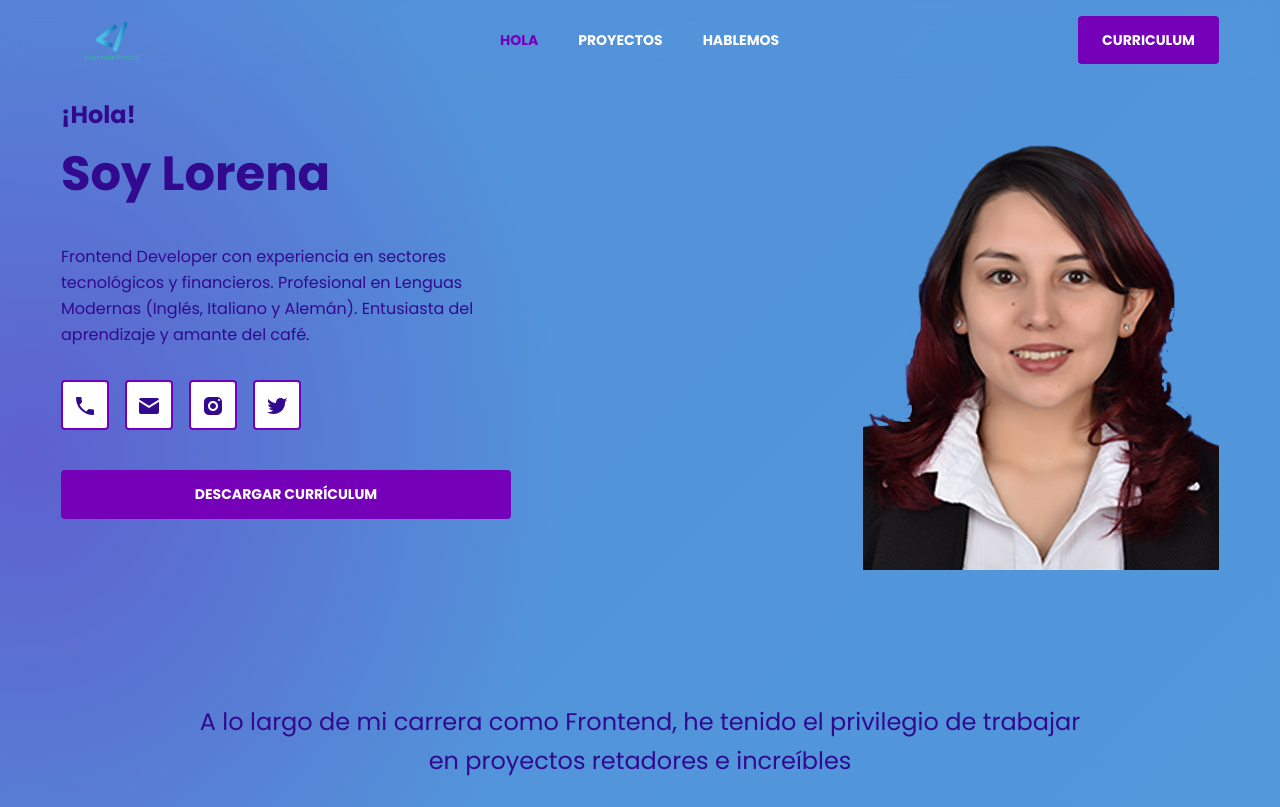
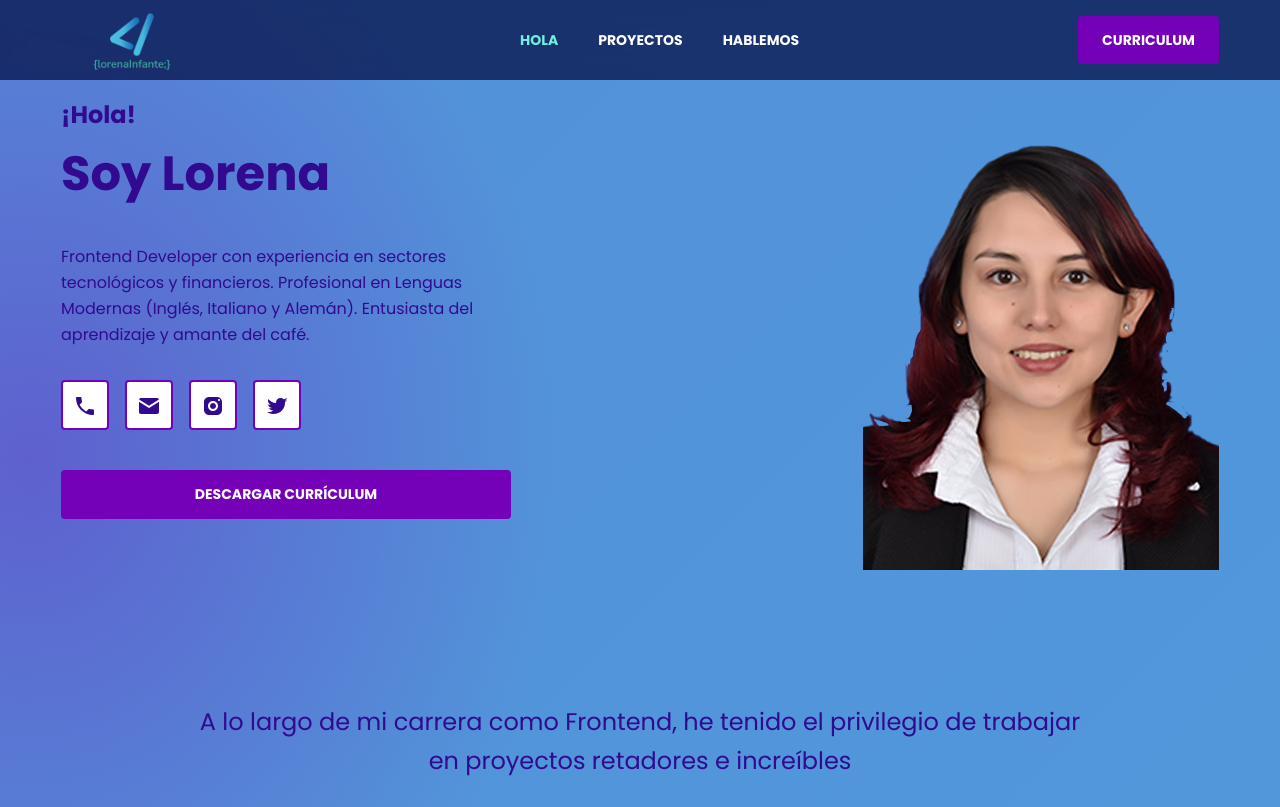
Before and after one commit to lorena-infante/portafolio-lorena, a plain HTML site: page index.html in a window 1280 px wide. Shown: the top 807 px of the page. Drawn offline with Linux system fonts and the light colour scheme.

Commit message:
header color modified
-logo size header and footer

```diff
--- a/css/header.css
+++ b/css/header.css
@@ -4,6 +4,7 @@
     top:0;
     /*añadiendo al header un blur*/
     backdrop-filter: blur(10px);
+    background: rgba(0,10,64,.7);
 }
 .header-content{
     display: flex;
--- a/css/menu.css
+++ b/css/menu.css
@@ -17,7 +17,7 @@
 }
 
 .menu ul a.is-active{
-    color:var(--purple);
+    color:var(--turquoise);
 }
 
 @media screen and (min-width:768px) {
--- a/index.html
+++ b/index.html
@@ -15,7 +15,7 @@
     <header class="header">
         <div class="wrapper">
             <div class="header-content">
-                <img src="./images/logo_1-01.png" width="100" height="55"alt="Logo Lorena Infante">
+                <img src="./images/logo_1-01.png" width="140" height="auto"alt="Logo Lorena Infante">
 
             <nav aria-label="main-navigation" class="menu">
                 <ul>
@@ -179,7 +179,7 @@
         <div class="footer-content">
 
             <div class="footer-logo">
-                <img src="./images/logo_1-01.png" width="100" height="55"alt="Logo Lorena Infante">
+                <img src="./images/logo_blue-purple.png" width="140" height="auto"alt="Logo Lorena Infante">
             </div>
 
             <div class="social">
```
Also changed, not shown: images/logo_blue-purple.png (added), images/logo_dark_blue.png (added), images/logo_purple.png (added).
